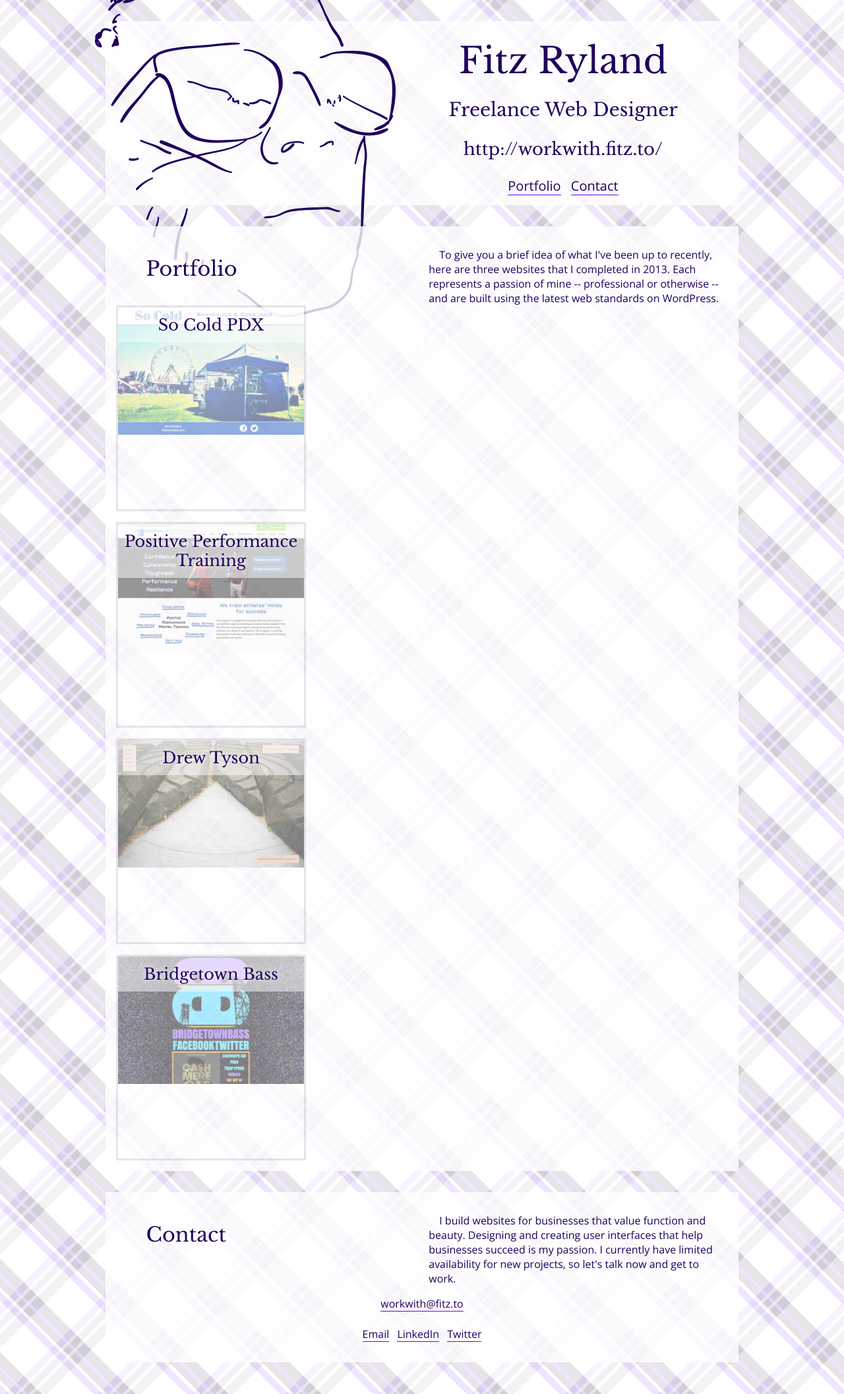
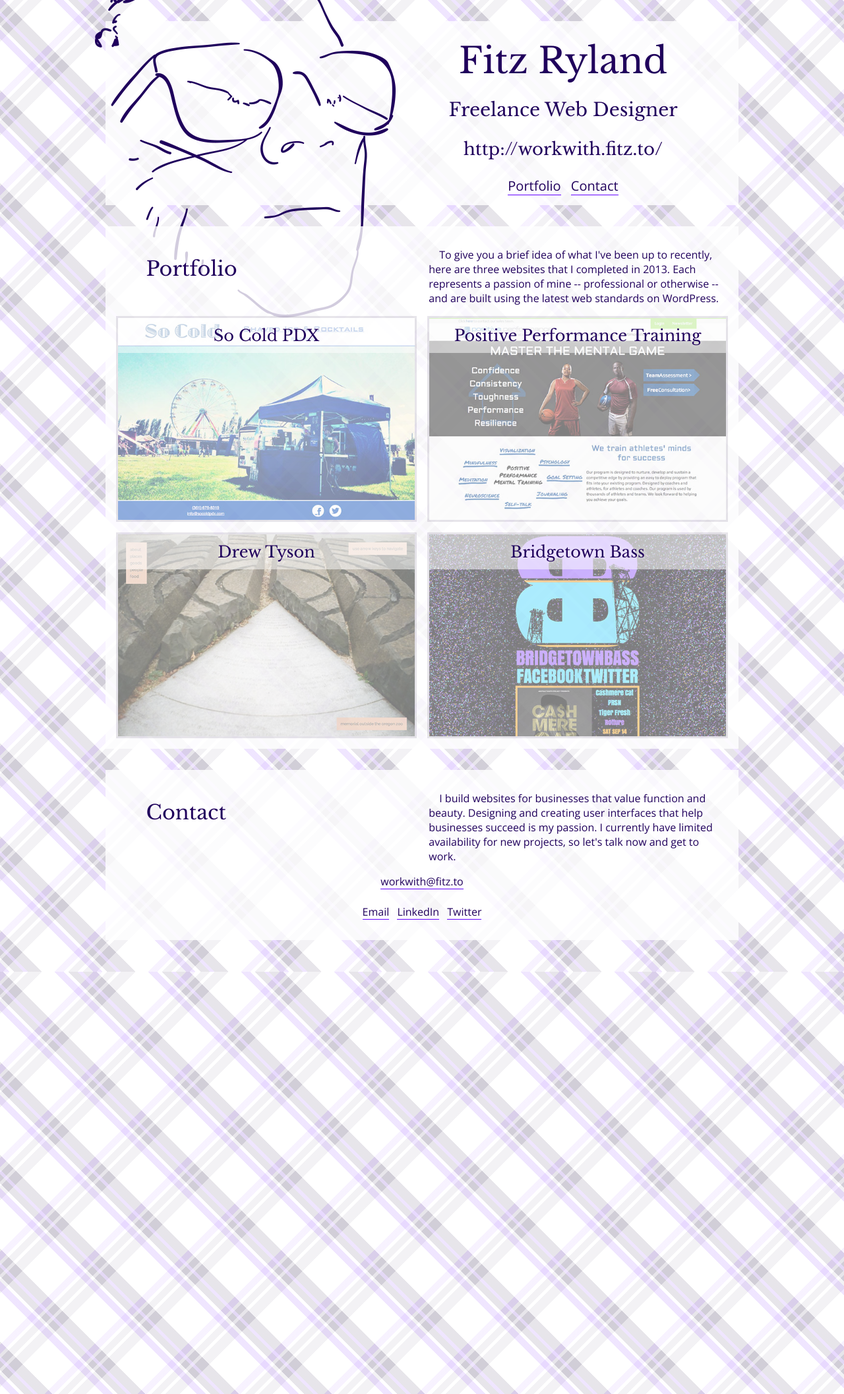
Before and after one commit to fitzryland/workwithfitzto, a Jekyll site: the page built from index.html, in a window 1280 px wide. Shown: the whole page at 66% size. Built offline with Jekyll 4.4.1, drawn with Linux system fonts in a browser that asks for light colours; nearby versions of some CDN libraries; comment, search, counter and statistics services are not loaded.

Commit message:
maybe this time?

```diff
--- a/_includes/header.html
+++ b/_includes/header.html
@@ -1,11 +1,11 @@
 {% include head.html %}
     {% assign pageCat = page.categories | downcase | replace: ' ', '-' %}
     {% if pageCat != '' %}
-        {% assign bodyClass = pageCat %}
+        {% assign bodyClass = 'make' %}
     {% else %}
         {% assign bodyClass = 'home' %}
     {% endif %}
-    <body {% if bodyClass %} class="{{ page.categories }}" {% endif %}>
+    <body {% if bodyClass %} class="{{ bodyClass }}" {% endif %}>
         <!-- {{ page.categories }} -->
         <div class="wrap">
             <header>
```
